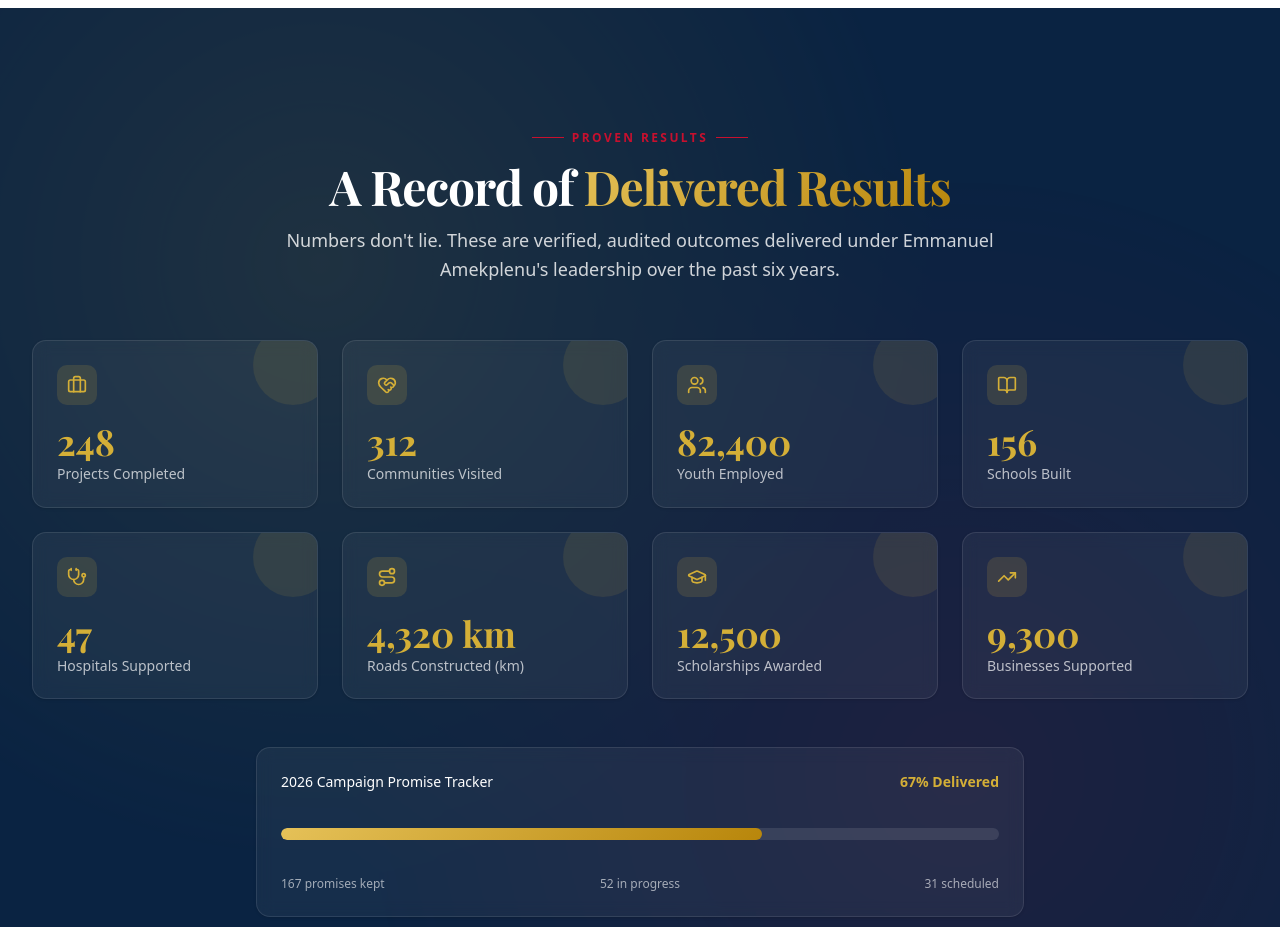
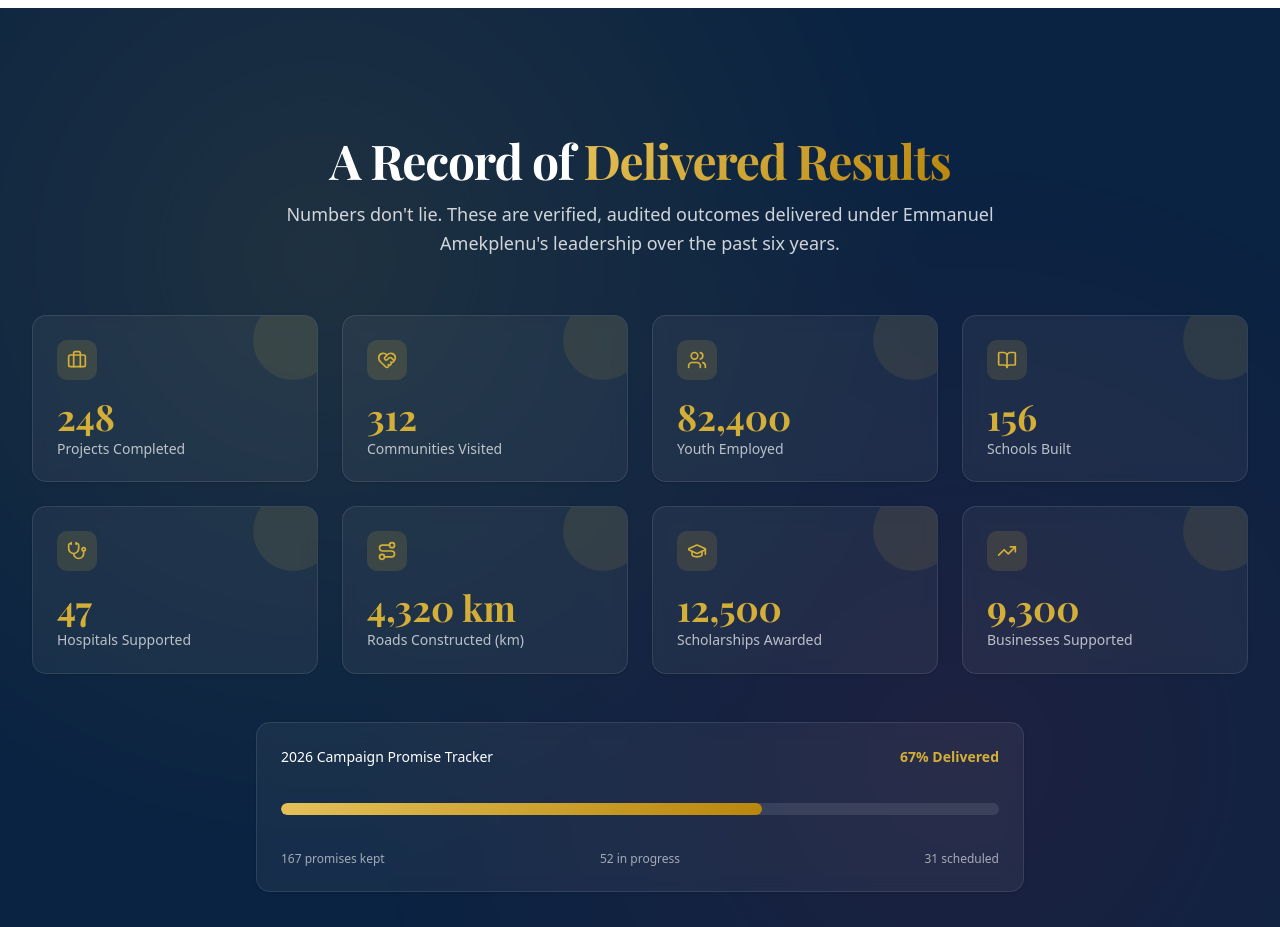
Before and after one commit to lilromeo2290/mayor, a Next.js app: page / in a window 1280 px wide. Shown: the part 10260-11187 px from the top of the page. Built offline with nearby package versions, Linux system fonts and the light colour scheme.

Commit message:
38e3d0a4-36d2-49d7-9bf6-7d20991f7d71

```diff
--- a/src/components/site/sections/achievements.tsx
+++ b/src/components/site/sections/achievements.tsx
@@ -53,7 +53,6 @@ export function AchievementsSection() {
 
       <div className="relative mx-auto max-w-7xl px-4 sm:px-6 lg:px-8">
         <SectionHeading
-          eyebrow="Proven Results"
           title={
             <>
               A Record of <span className="text-gradient-gold">Delivered Results</span>
```
